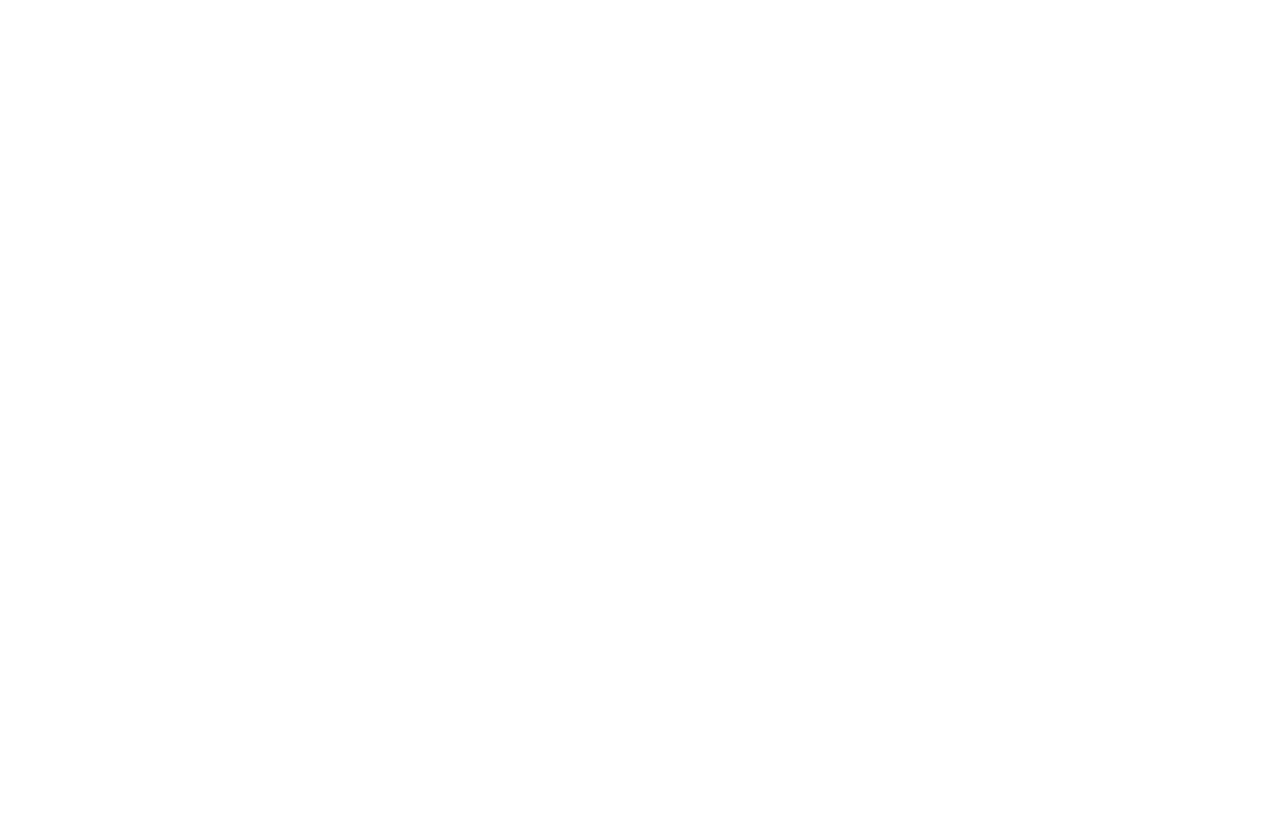
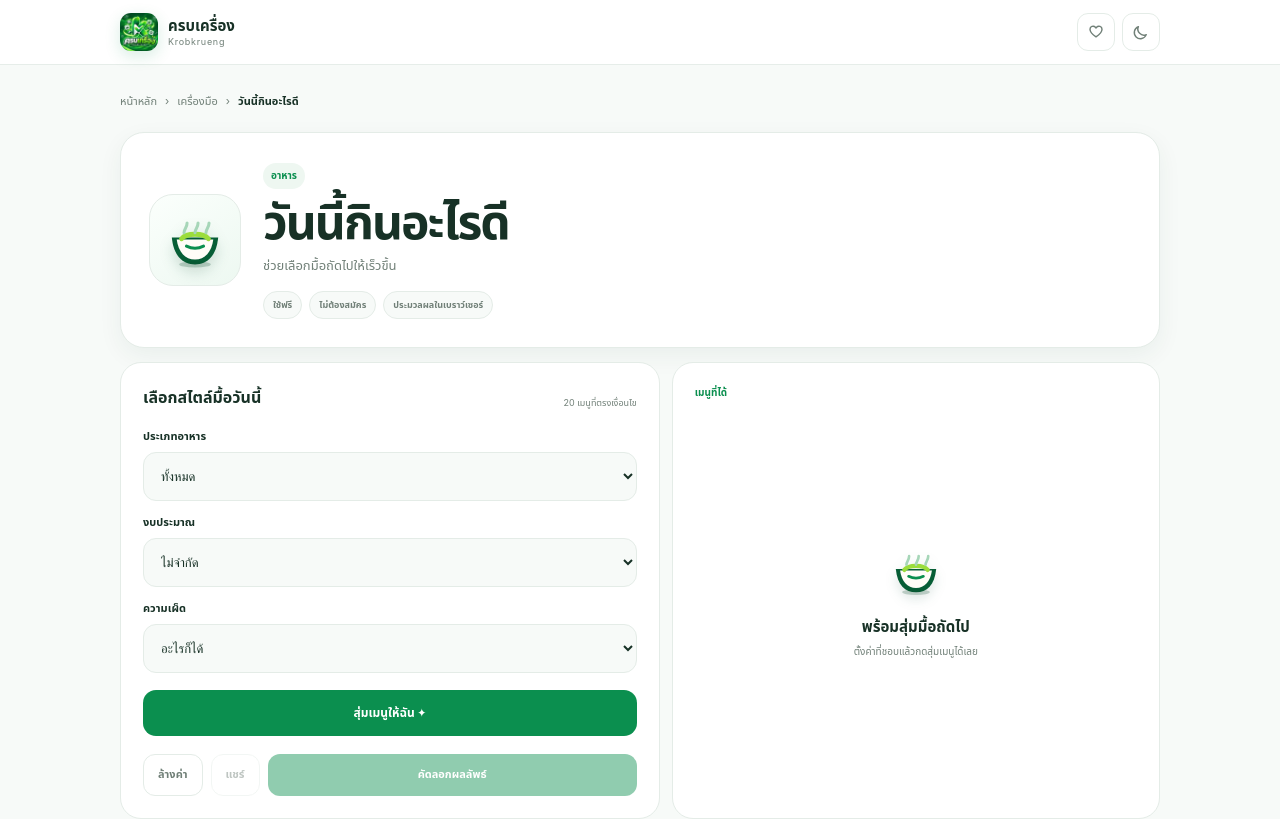
Before and after one commit to UnknownCode-2026/krobkrueng, a Next.js app: page /tools/what-to-eat in a window 1280 px wide. Before the commit this address had no page. Shown: the top 819 px of the page. Built offline with nearby package versions, Linux system fonts and the light colour scheme.

Commit message:
feat: add V1.7 what-to-eat tool page

```diff
--- /dev/null
+++ b/app/tools/what-to-eat/page.tsx
@@ -0,0 +1,18 @@
+import type { Metadata } from "next";
+import ToolPageClient from "../../../components/tools/ToolPageClient";
+
+export const metadata: Metadata = {
+  title: "วันนี้กินอะไรดี — สุ่มเมนูอาหาร ฟรี | ครบเครื่อง",
+  description: "สุ่มเมนูอาหารตามประเภท งบประมาณ และความเผ็ด ช่วยเลือกมื้อถัดไปได้ง่ายขึ้น",
+  alternates: { canonical: "/tools/what-to-eat" },
+  openGraph: {
+    title: "วันนี้กินอะไรดี — สุ่มเมนูอาหาร ฟรี | ครบเครื่อง",
+    description: "สุ่มเมนูอาหารตามประเภท งบประมาณ และความเผ็ด ช่วยเลือกมื้อถัดไปได้ง่ายขึ้น",
+    url: "/tools/what-to-eat",
+    images: ["/krobkrueng-logo.webp"],
+  },
+};
+
+export default function ToolPage() {
+  return <ToolPageClient kind="what-to-eat" />;
+}
```
